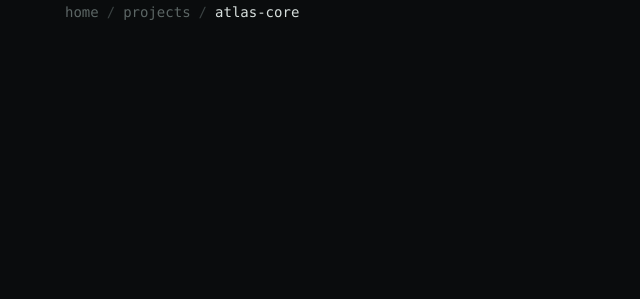
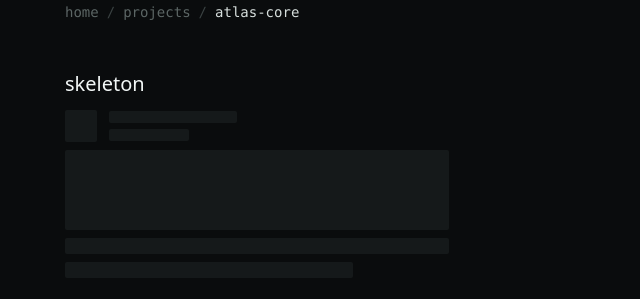
Before and after one commit to XR1-Solution/xr1-kit, a React (Vite) app: page / in a window 1280 px wide. Shown: the part 3100-3399 px from the top of the page, without its empty margins (87-727 px from the left). Before the commit the page ends 3146 px from the top, so only its background shows below. Built offline with nearby package versions, Linux system fonts and the light colour scheme.

Commit message:
feat(ui): xr1-skeleton

```diff
--- a/registry.json
+++ b/registry.json
@@ -271,6 +271,14 @@
       "description": "Navigation breadcrumb trail with slash separators.",
       "registryDependencies": ["xr1-theme", "utils"],
       "files": [{ "path": "registry/xr1/ui/breadcrumb.tsx", "type": "registry:ui" }]
+    },
+    {
+      "name": "xr1-skeleton",
+      "type": "registry:ui",
+      "title": "Skeleton",
+      "description": "Pulsing skeleton placeholder for loading states.",
+      "registryDependencies": ["xr1-theme", "utils"],
+      "files": [{ "path": "registry/xr1/ui/skeleton.tsx", "type": "registry:ui" }]
     }
   ]
 }
--- /dev/null
+++ b/registry/xr1/ui/skeleton.tsx
@@ -0,0 +1,8 @@
+import * as React from "react"
+import { cn } from "@/lib/utils"
+
+function Skeleton({ className, ...props }: React.ComponentProps<"div">) {
+  return <div className={cn("animate-pulse rounded-sm bg-bg-2", className)} {...props} />
+}
+
+export { Skeleton }
--- a/src/App.tsx
+++ b/src/App.tsx
@@ -16,6 +16,7 @@ import { DialogDemo } from "./demos/dialog"
 import { AlertDemo } from "./demos/alert"
 import { AvatarDemo } from "./demos/avatar"
 import { BreadcrumbDemo } from "./demos/breadcrumb"
+import { SkeletonDemo } from "./demos/skeleton"
 
 export function App() {
   return (
@@ -43,6 +44,7 @@ export function App() {
         <AlertDemo />
         <AvatarDemo />
         <BreadcrumbDemo />
+        <SkeletonDemo />
       </div>
     </main>
   )
--- /dev/null
+++ b/src/demos/skeleton.tsx
@@ -0,0 +1,21 @@
+import { Skeleton } from "@/components/ui/skeleton"
+
+export function SkeletonDemo() {
+  return (
+    <section data-testid="demo-skeleton" className="flex flex-col gap-3">
+      <h2 className="font-display text-xl text-fg-0">skeleton</h2>
+      <div className="flex flex-col gap-2 max-w-sm">
+        <div className="flex items-center gap-3">
+          <Skeleton className="size-8 rounded-sm" />
+          <div className="flex flex-col gap-1.5 flex-1">
+            <Skeleton className="h-3 w-32" />
+            <Skeleton className="h-3 w-20" />
+          </div>
+        </div>
+        <Skeleton className="h-20 w-full" />
+        <Skeleton className="h-4 w-full" />
+        <Skeleton className="h-4 w-3/4" />
+      </div>
+    </section>
+  )
+}
```
Also changed, not shown: 1 other file (tests, documents, lock files or other folders).
